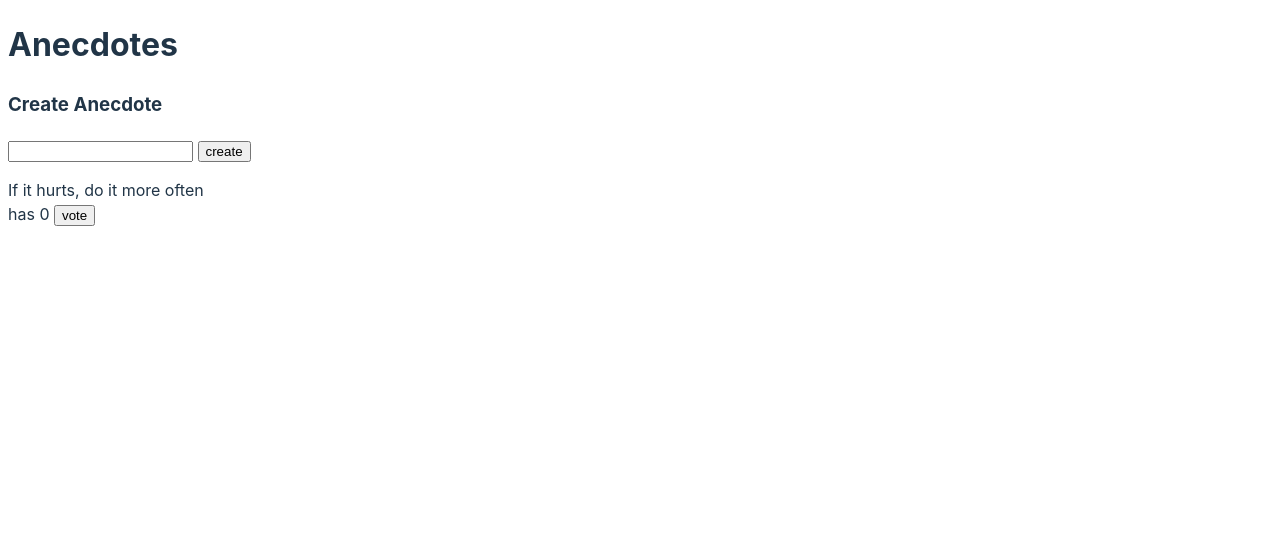
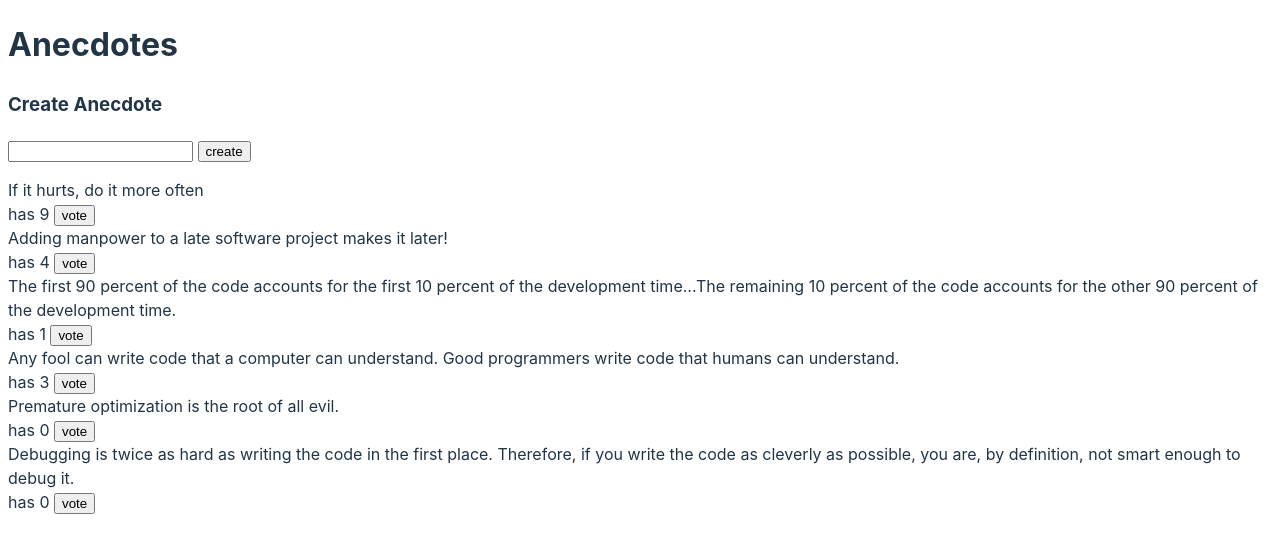
Before and after one commit to zelinka-marek/fullstack-anecdotes-query, a React (Vite) app: page / in a window 1280 px wide. Shown: the top 552 px of the page. Built offline with nearby package versions, Linux system fonts and the light colour scheme; data requests are answered from the project's data file.

Commit message:
solve 6.20

```diff
--- a/src/app.jsx
+++ b/src/app.jsx
@@ -1,11 +1,8 @@
+import { useQuery } from "react-query";
+import { getAnecdotes } from "./requests";
+
 export function App() {
-  const anecdotes = [
-    {
-      content: "If it hurts, do it more often",
-      id: "47145",
-      votes: 0,
-    },
-  ];
+  const anecdotesResult = useQuery("anecdotes", getAnecdotes, { retry: false });
 
   const create = (event) => {
     event.preventDefault();
@@ -23,6 +20,10 @@ export function App() {
   const vote = (anecdote) => {
     console.log("vote", anecdote);
   };
+
+  if (anecdotesResult.isError) {
+    return <div>anecdote service not available due to problems in server</div>;
+  }
 
   return (
     <div>
@@ -43,7 +44,12 @@ export function App() {
         <input name="anecdote" /> <button type="submit">create</button>
       </form>
       <div style={{ marginTop: 16, marginBottom: 16 }}>
-        {anecdotes.map((anecdote) => (
+        {anecdotesResult.isLoading ? (
+          <p>
+            <i>Loading anecdotes...</i>
+          </p>
+        ) : anecdotesResult.data.length ? (
+          anecdotesResult.data.map((anecdote) => (
             <div key={anecdote.id}>
               <div>{anecdote.content}</div>
               <div>
@@ -51,7 +57,12 @@ export function App() {
                 <button onClick={() => vote(anecdote)}>vote</button>
               </div>
             </div>
-        ))}
+          ))
+        ) : (
+          <p>
+            <i>No anecdotes found...</i>
+          </p>
+        )}
       </div>
     </div>
   );
--- /dev/null
+++ b/src/requests.js
@@ -0,0 +1,7 @@
+import axios from "axios";
+
+const baseUrl = "http://localhost:3001/anecdotes";
+
+export function getAnecdotes() {
+  return axios.get(baseUrl).then((response) => response.data);
+}
```
Lines whose indentation alone changed are shown as unchanged.
